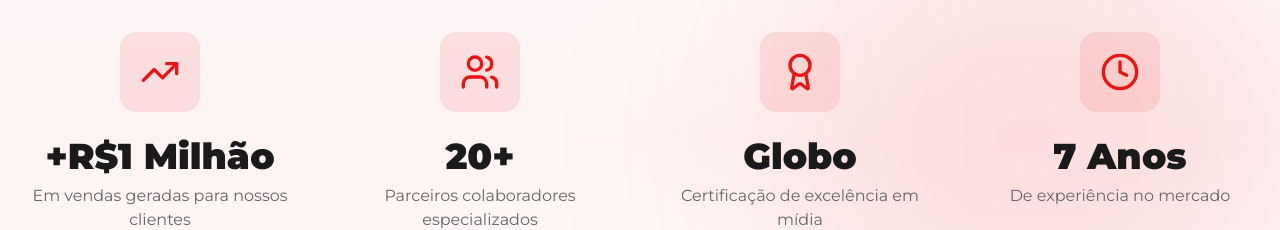
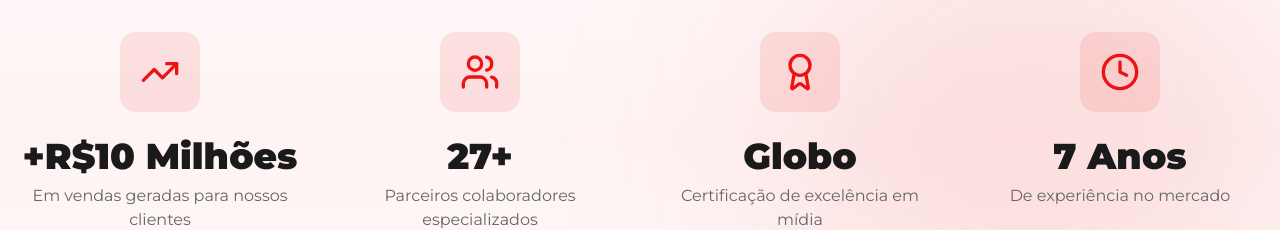
Before and after one commit to studioalfamarketingdigital-dev/studioalfamkt, a React (Vite) app: page / in a window 1280 px wide. Shown: the part 2680-2910 px from the top of the page. Built offline with nearby package versions, Linux system fonts and the light colour scheme; the HTML template or start-up script is replaced by a standard one.

Commit message:
Atualiza src/components/Results.tsx: R$10M em vendas, 27+ parceiros, publicidade nacional e internacional

```diff
--- a/src/components/Results.tsx
+++ b/src/components/Results.tsx
@@ -3,12 +3,12 @@ import { TrendingUp, Users, Award, Clock } from "lucide-react";
 const stats = [
   {
     icon: TrendingUp,
-    value: "+R$1 Milhão",
+    value: "+R$10 Milhões",
     label: "Em vendas geradas para nossos clientes",
   },
   {
     icon: Users,
-    value: "20+",
+    value: "27+",
     label: "Parceiros colaboradores especializados",
   },
   {
```
